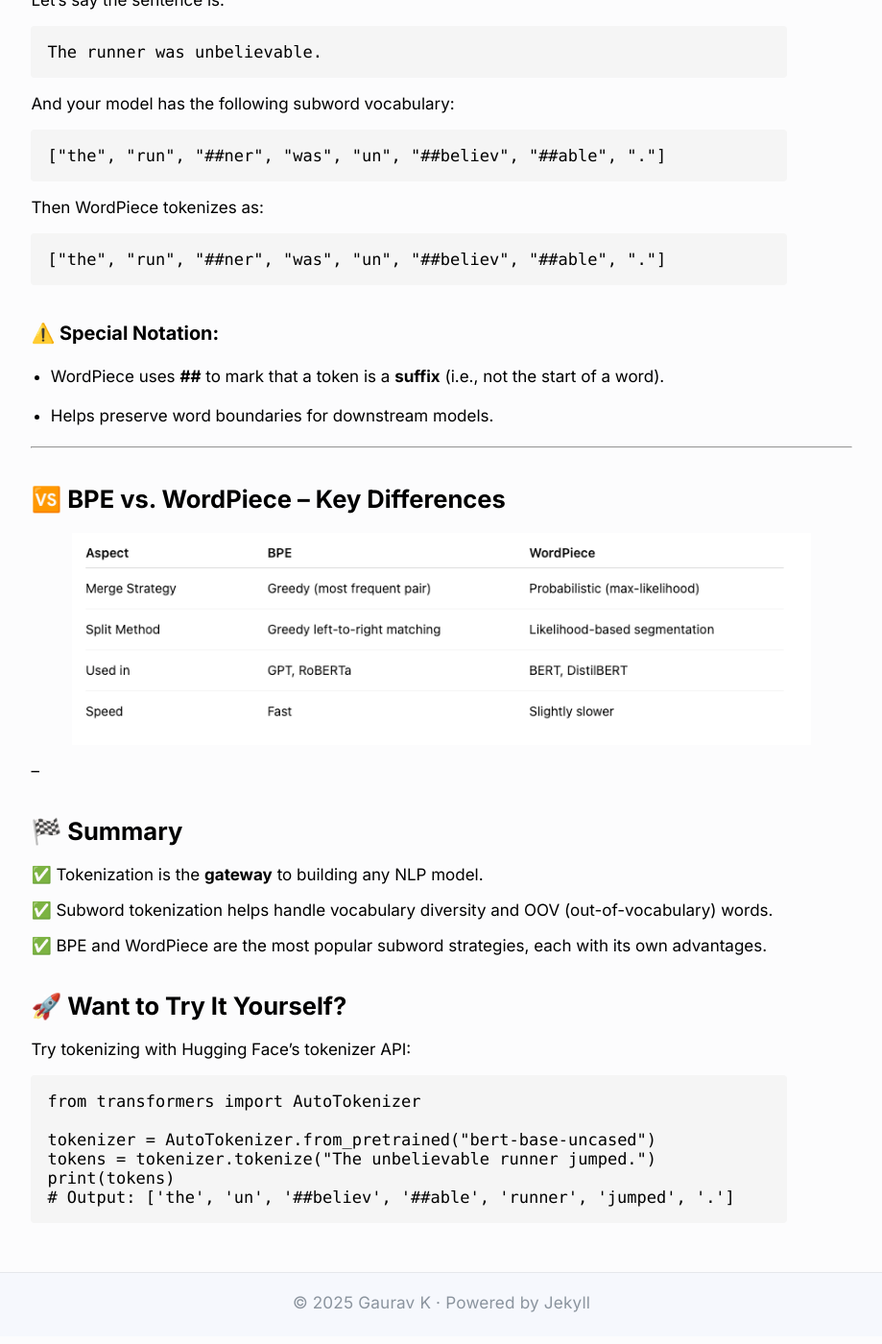
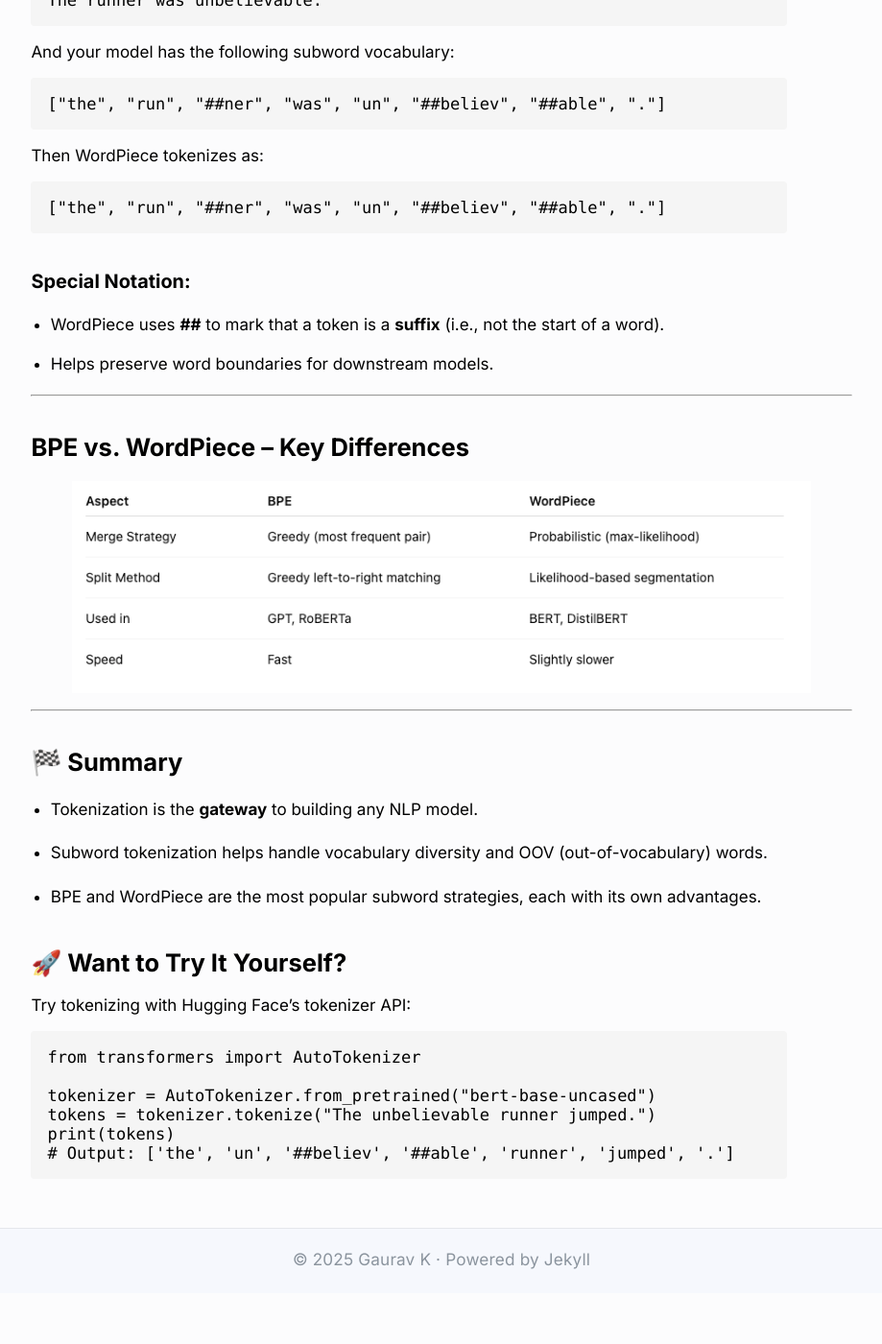
Before and after one commit to gaurav98094/My-Website, a Jekyll site: the page built from _posts/2025-06-12-Tokenizers.md, in a window 1280 px wide and 1400 px high, scrolled down 4061 px. Shown: the whole window at 96% size, without its empty margins (180-1099 px from the left). Built offline with Jekyll 4.4.1, drawn with Linux system fonts in a browser that asks for light colours; after the commit the page ends 5416 px from its top, so only the background shows below that; some of the changed text lies outside the part shown.

````diff
--- a/_posts/2025-06-12-Tokenizers.md
+++ b/_posts/2025-06-12-Tokenizers.md
@@ -10,9 +10,9 @@ description: "Tokenizer breaks down text into smaller units, called tokens, whic
 <img src="{{ '/poster/tokenizer.png' | relative_url }}">
 
 
-# 🧠 Tokenizers in NLP
+# Tokenizers in NLP
 
-## 📍 What is a Tokenizer?
+## What is a Tokenizer?
 
 A **tokenizer** is a tool that splits input text into smaller units called **tokens**, which are then used as inputs to NLP models.
 
@@ -20,7 +20,7 @@ There are three common types of tokenization strategies:
 
 <img src="{{ '/images/tokenizer_p1.png' | relative_url }}">
 
-🔑 **Subword tokenization** has emerged as the standard in large language models due to its ability to:
+**Subword tokenization** has emerged as the standard in large language models due to its ability to:
 
 * Handle unknown or rare words
 * Maintain a compact vocabulary
@@ -29,10 +29,10 @@ There are three common types of tokenization strategies:
 
 <br>
 
---
+---
 
 
-## 🔍 Subword Tokenizers Overview
+## Subword Tokenizers Overview
 
 Subword tokenizers sit between character-level and word-level tokenizers, breaking text into **meaningful chunks**, often learned from training data.
 
@@ -46,18 +46,18 @@ Subword tokenizers sit between character-level and word-level tokenizers, breaki
 
 <br>
 
---
+---
 
 ## 🔧 Byte-Pair Encoding (BPE) – In Depth
 
-### 🧪 How It Works
+### How It Works
 
 1. **Start with a character-level vocabulary**: e.g., `**'e', 'x', 'a', 'm', 'p', 'l', 'e']**
 2. **Count frequent adjacent pairs** across your training corpus.
 3. **Merge** the most frequent pair into a new token.
 4. **Repeat** until a vocabulary size limit is reached.
 
-### 🧾 Example – Training Phase
+### Example – Training Phase
 
 Given a toy dataset:
 
@@ -91,7 +91,7 @@ Final learned subword vocabulary might include:
 
 
 
-### 🧰 Inference (Tokenization at Test Time)
+### Inference (Tokenization at Test Time)
 
 Let’s tokenize the word **lowering**.
 
@@ -120,17 +120,17 @@ So **granularity depends on the training data and merges**.
 
 <br>
 
---
+---
 
-## 🤖 WordPiece – A Smarter Variation
+## WordPiece – A Smarter Variation
 
-### 🔍 How It Works
+### How It Works
 
 * Like BPE, WordPiece builds a subword vocabulary.
 * But instead of merging based on frequency alone, it uses a **likelihood-based approach**.
 * It finds a tokenization that **maximizes the likelihood of the entire sentence** using a probabilistic model.
 
-### 🧾 Example
+### Example
 
 Let’s say the sentence is:
 
@@ -150,26 +150,26 @@ Then WordPiece tokenizes as:
 ["the", "run", "##ner", "was", "un", "##believ", "##able", "."]
 ```
 
-### ⚠️ Special Notation:
+### Special Notation:
 
 * WordPiece uses **##** to mark that a token is a **suffix** (i.e., not the start of a word).
 * Helps preserve word boundaries for downstream models.
 
 ---
 
-## 🆚 BPE vs. WordPiece – Key Differences
+## BPE vs. WordPiece – Key Differences
 
 <img src="{{ '/images/tokenizer_p2.png' | relative_url }}">
 
---
+---
 
 ## 🏁 Summary
 
-✅ Tokenization is the **gateway** to building any NLP model.
+- Tokenization is the **gateway** to building any NLP model.
 
-✅ Subword tokenization helps handle vocabulary diversity and OOV (out-of-vocabulary) words.
+- Subword tokenization helps handle vocabulary diversity and OOV (out-of-vocabulary) words.
 
-✅ BPE and WordPiece are the most popular subword strategies, each with its own advantages.
+- BPE and WordPiece are the most popular subword strategies, each with its own advantages.
 
 
 
````
